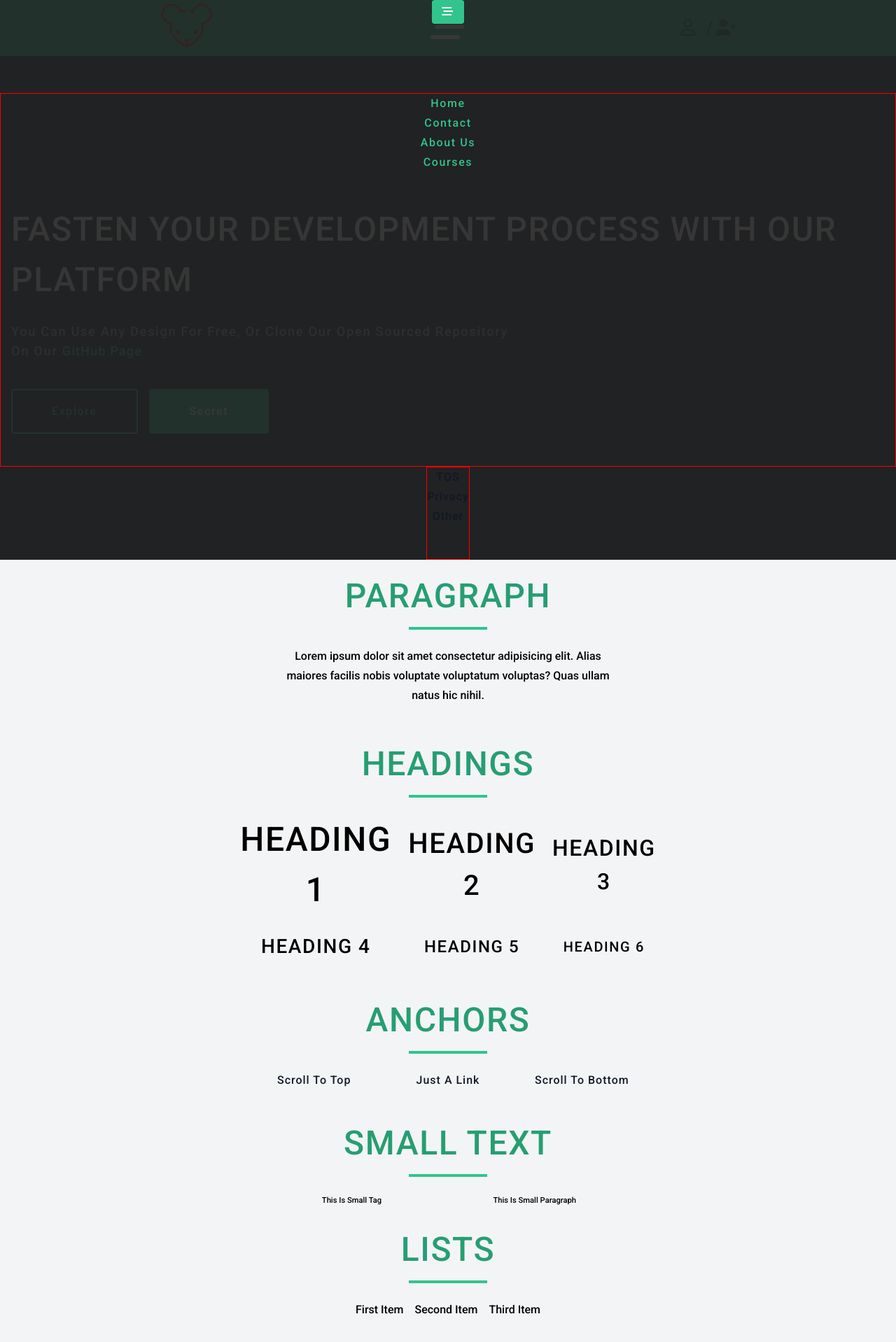
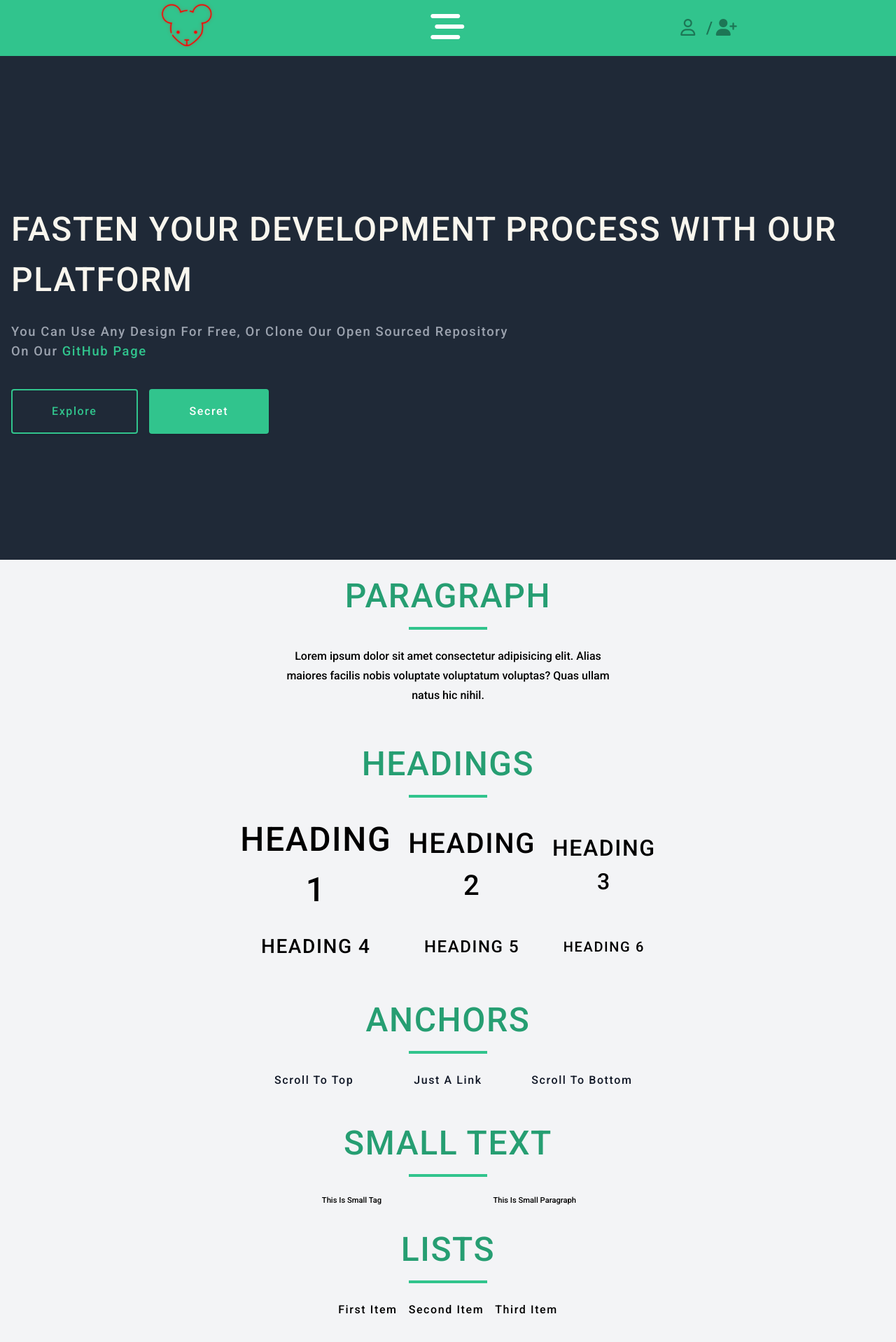
Before and after one commit to micex-pro/mpod, a PHP site: page / in a window 1280 px wide. Shown: the top 1918 px of the page at 70% size. Run offline with PHP 8.4, Linux system fonts and the light colour scheme.

Commit message:
19/05/2023

```diff
--- a/assets/css/global.css
+++ b/assets/css/global.css
@@ -118,8 +118,6 @@ body {
   font-weight: 500;
   line-height: 1.75;
   color: var(--txtColor);
-  /* the line bellow is to fix sidebar */
-  /* overflow: hidden; */
 }
 
 /* Start Of Custom Scroll Bar */
@@ -186,7 +184,7 @@ html::-webkit-scrollbar-track {
   width: 100%;
 }
 
-.nav-center{
+.nav-center {
   max-width: var(--width-max);
   margin: 0 auto;
   height: 100%;
@@ -196,33 +194,35 @@ html::-webkit-scrollbar-track {
   justify-content: space-between;
 }
 
-.nav-logo, .nav-links, .nav-uc{
+.nav-logo,
+.nav-links,
+.nav-uc {
   width: 33.333%;
   height: 100%;
 }
 
-.nav-logo{
+.nav-logo {
   display: flex;
   justify-content: center;
   align-items: center;
 }
 
-.nav-logo a img{
+.nav-logo a img {
   object-fit: contain;
   width: 8rem;
 }
 
-.nav-logo a{
+.nav-logo a {
   margin: 0;
 }
 
-.nav-links{
+.nav-links {
   display: flex;
   align-items: center;
   justify-content: center;
 }
 
-.sidebar-open .btn{
+.sidebar-open .btn {
   background-color: transparent;
   border-color: transparent;
   box-shadow: none;
@@ -230,27 +230,27 @@ html::-webkit-scrollbar-track {
   margin: 0;
 }
 
-.sidebar-open .btn:hover{
+.sidebar-open .btn:hover {
   background-color: transparent;
   border-color: transparent;
   box-shadow: none;
   color: var(--primary-700);
 }
 
-.nav-uc{
+.nav-uc {
   display: flex;
   justify-content: center;
   align-items: center;
   overflow: hidden;
 }
-.nav-uc p{
+.nav-uc p {
   margin: 0;
   color: var(--primary-700);
   font-size: 1.5rem;
   width: 0;
 }
 
-.nav-uc .btn{
+.nav-uc .btn {
   margin: 0;
   background-color: transparent;
   border-color: transparent;
@@ -259,7 +259,7 @@ html::-webkit-scrollbar-track {
   color: var(--primary-700);
 }
 
-.nav-uc .btn:hover{
+.nav-uc .btn:hover {
   background-color: transparent;
   border-color: transparent;
   box-shadow: none;
@@ -268,40 +268,111 @@ html::-webkit-scrollbar-track {
 /* End Of NavBar */
 /* Start Of SideBar */
 
-.sidebar{
+.sidebar {
   position: absolute;
   width: 100%;
   height: 100vh;
-  background-color: rgba(34, 34, 34, 0.9);
+  background-color: rgba(34, 34, 34, 0.97);
   z-index: 1000;
   display: flex;
   justify-content: start;
   align-items: center;
   flex-direction: column;
+  transition: var(--transition-2);
 }
 
-.show-sidebar{
-  display: flex;
+.show-sidebar {
+  transform: translateX(0);
 }
 
-.sidebar-links{
-  border: 1px solid red;
+.hide-sidebar {
+  transform: translateX(-100%);
+}
+
+.sidebar-links {
   width: 100%;
   height: 66.666%;
+  display: flex;
+  align-items: center;
+  justify-content: center;
 }
 
-.sidebar-links ul li a{
+.sidebar-links ul {
+  width: 100%;
+}
+
+.sidebar-links ul li {
+  text-align: center;
+  width: 100%;
+  cursor: pointer;
+}
+
+.sidebar-links ul li a {
   color: var(--primary-500);
   letter-spacing: var(--letter-spacing);
+  margin: 0;
+  font-size: 1.5rem;
+  width: 100%;
 }
 
-.sidebar-tos{
-  border: 1px solid red;
-  height: 16.665%;
+.sidebar-links ul li:hover {
+  padding-left: 1rem;
+  background-color: var(--primary-500);
+  transition: var(--transition-2);
 }
 
-.sidebar-close{
+.sidebar-links ul li:hover a {
+  color: var(--white);
+}
+
+.sidebar-tos {
+  border-top: 2px solid rgba(30, 30, 30, 0.8);
   height: 16.665%;
+  width: 80%;
+}
+
+.sidebar-tos ul {
+  display: flex;
+  flex-direction: row;
+  justify-content: center;
+  gap: 0 1rem;
+  align-items: center;
+  width: 100%;
+  height: 100%;
+}
+
+.sidebar-tos ul li a {
+  color: var(--white-mid);
+  letter-spacing: var(--letter-spacing);
+  margin: 0;
+}
+
+.sidebar-tos ul li a:hover {
+  color: var(--primary-500);
+}
+
+.sidebar-close {
+  border-bottom: 2px solid rgba(30, 30, 30, 0.8);
+  height: 16.665%;
+  width: 80%;
+  display: flex;
+  justify-content: center;
+  align-items: center;
+}
+
+.sidebar-close .btn {
+  margin: 0;
+  border-color: transparent;
+  background-color: transparent;
+  box-shadow: none;
+  font-size: 3rem;
+}
+.sidebar-close .btn:hover {
+  border-color: transparent;
+  background-color: transparent;
+  box-shadow: none;
+  color: var(--red-mid);
+  transform: scale(1.04);
 }
 /* End Of SideBar */
 /* Start Of Hero */
@@ -355,14 +426,14 @@ html::-webkit-scrollbar-track {
   margin: 0;
 }
 
-.hero-btn .btn-hollow:hover{
+.hero-btn .btn-hollow:hover {
   border-color: var(--primary-500);
   background-color: transparent;
   color: var(--primary-500);
   transform: scale(1.02);
 }
 
-.hero-btn .btn-rhollow:hover{
+.hero-btn .btn-rhollow:hover {
   background-color: var(--primary-500);
   border-color: var(--primary-500);
   color: var(--white);
@@ -416,7 +487,7 @@ a {
   text-decoration: none;
   text-transform: capitalize;
   color: var(--color-txt);
-  letter-spacing: 1px;
+  letter-spacing: var(--letter-spacing);
   font-size: 1rem;
   transition: var(--transition-2);
   margin-bottom: 1rem;
@@ -457,6 +528,7 @@ ul {
 
 li {
   text-transform: capitalize;
+  letter-spacing: var(--letter-spacing);
 }
 /* End Of Lists */
 /* Start Of Images */
@@ -918,7 +990,7 @@ input:checked + .slider:before {
 /* End Of Form */
 
 /* Start Of Animations */
-.animation{
+.animation {
   width: 5rem;
   height: 5rem;
   border: 5px solid var(--gray-400);
@@ -935,26 +1007,27 @@ input:checked + .slider:before {
   margin-top: 2rem;
 }
 
-.animation-circle{
+.animation-circle {
   border-radius: var(--radius-circle);
 }
 
-.animation-square{
+.animation-square {
   border-color: var(--primary-500);
   animation-duration: 3s;
   animation-name: loading-square;
 }
 
-.animation-progress{
+.animation-progress {
   width: 0%;
   height: 1.5rem;
   transition: var(--transition-2);
   background-color: var(--primary-500);
-  box-shadow: 0 10px 15px -3px rgb(144 238 144 / 0.1), 0 4px 6px -4px rgb(144 238 144 / 0.1);
+  box-shadow: 0 10px 15px -3px rgb(144 238 144 / 0.1),
+    0 4px 6px -4px rgb(144 238 144 / 0.1);
 
   border-color: transparent;
   animation-name: progress;
-  animation-duration:0.6s;
+  animation-duration: 0.6s;
   animation-fill-mode: forwards;
 }
 
@@ -977,12 +1050,12 @@ input:checked + .slider:before {
   box-shadow: 0 10px 15px -3px rgb(144 238 144 / 0.1),
     0 4px 6px -4px rgb(144 238 144 / 0.1);
   animation-name: loading-progress;
-  animation-duration:0.6s;
+  animation-duration: 0.6s;
   animation-fill-mode: forwards;
 }
 
 @keyframes loading-circle {
-  to{
+  to {
     transform: rotate(360deg);
   }
 }
@@ -1012,7 +1085,7 @@ input:checked + .slider:before {
 }
 /* End Of Animations */
 /* Start Of Footer */
-.footer{
+.footer {
   width: 100%;
   height: 30rem;
   background-color: var(--black-mid);
@@ -1080,12 +1153,15 @@ input:checked + .slider:before {
     font-size: 1rem;
   }
 
+  .hero {
+    align-items: start;
+  }
   .hero-banner h4 {
     text-align: left;
     font-size: 3rem;
   }
 
-  .hero-banner{
+  .hero-banner {
     text-align: left;
     padding: 1rem;
   }
@@ -1096,7 +1172,7 @@ input:checked + .slider:before {
     font-size: 1.15rem;
   }
 
-  .hero-btn{
+  .hero-btn {
     padding-left: 1rem;
     justify-content: left;
   }
@@ -1113,7 +1189,6 @@ input:checked + .slider:before {
     grid-template-columns: repeat(2, 1fr);
     gap: 0 1.5rem;
   }
-
 
   .hero-banner h4 {
     font-size: 3.5rem;
--- a/index.html
+++ b/index.html
@@ -84,8 +84,8 @@
   </head>
   <body>
     <!-- Start Of Aside -->
-    <aside class="sidebar show-sidebar" id="sidebar">
-      <div class="sidebar-close"><button class="btn" id="sidebar-close"><i class="fa-solid fa-bars-staggered"></i></button>  </div>
+    <aside class="sidebar hide-sidebar" id="sidebar">
+      <div class="sidebar-close"><button class="btn" id="sidebar-close"><i class="fa-solid fa-xmark"></i></button>  </div>
       <div class="sidebar-links">
         <ul>
           <li class="sidebar-link"><a href="#">home</a></li>
```
Also changed, not shown: assets/js/global.js (+57 -41 lines).
